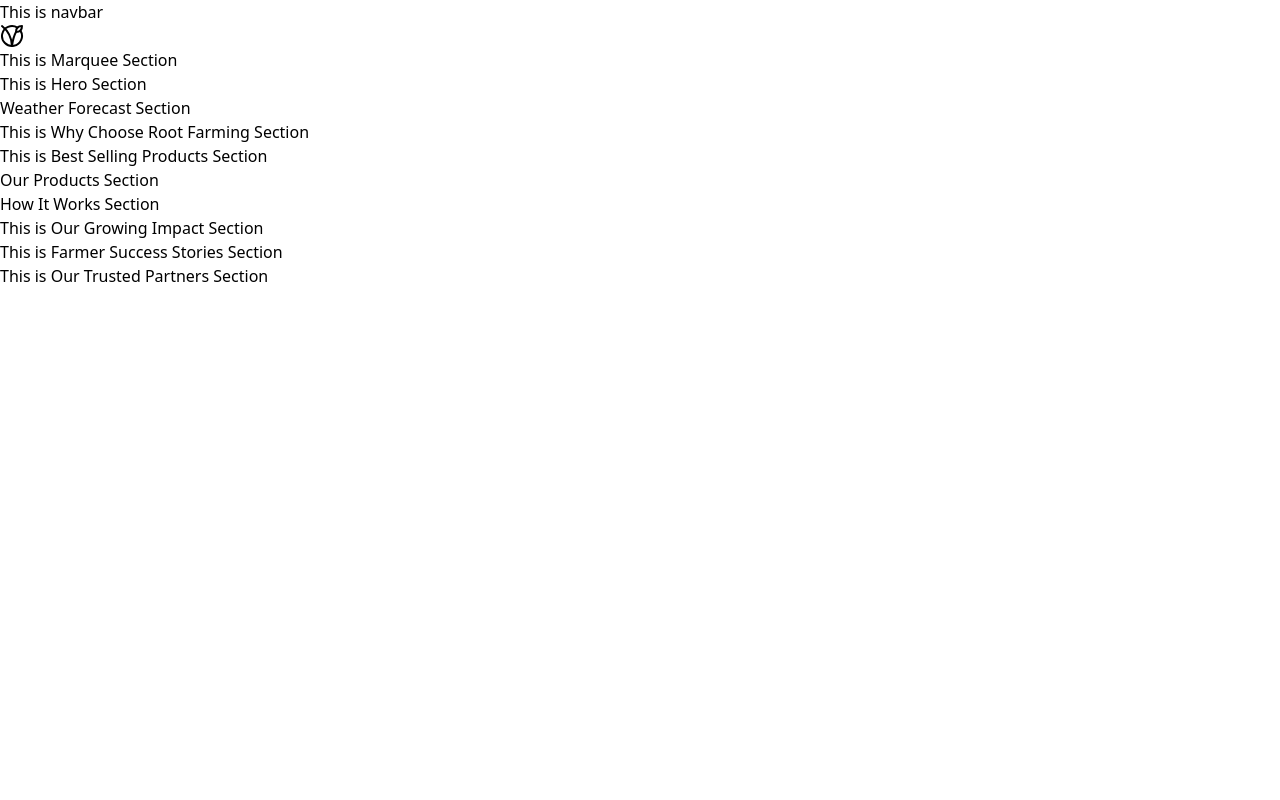
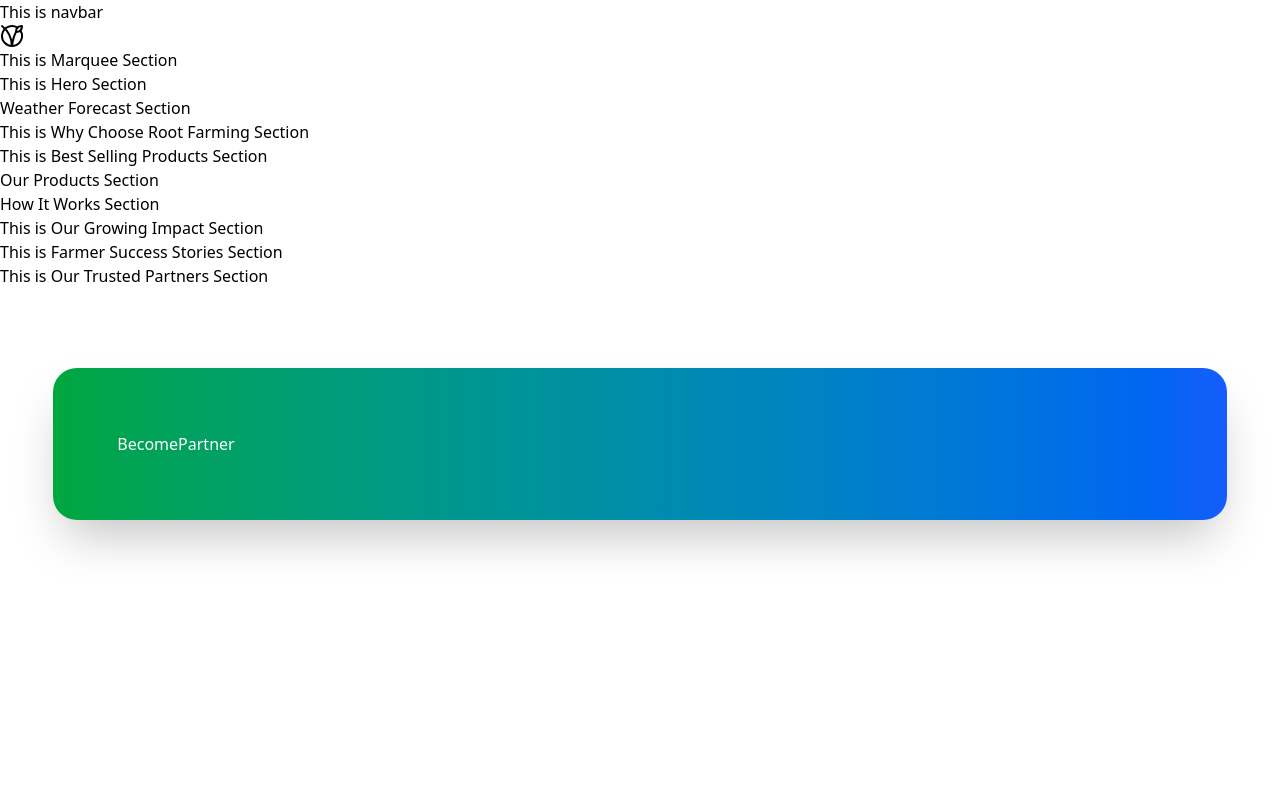
Before and after one commit to Subroto89/root-farming-frontend, a React (Vite) app: page / in a window 1280 px wide. Shown: the top 800 px of the page. Built offline with nearby package versions, Linux system fonts and the light colour scheme.

Commit message:
becomepartner components added

```diff
--- /dev/null
+++ b/src/components/HomePage/BecomePartner.jsx
@@ -0,0 +1,11 @@
+import React from 'react';
+
+const BecomePartner = () => {
+  return (
+    <div className=" max-w-11/12 mx-auto relative bg-gradient-to-r from-green-600 to-blue-600 rounded-3xl shadow-2xl p-10 lg:p-16 text-white my-20 overflow-hidden">
+      BecomePartner
+    </div>
+  );
+};
+
+export default BecomePartner;
--- a/src/pages/HomePage/Home.jsx
+++ b/src/pages/HomePage/Home.jsx
@@ -9,23 +9,24 @@ import HowItWorksSection from '../../components/HomePage/HowItWorksSection';
 import OurGrowingImpactSection from '../../components/HomePage/OurGrowingImpactSection';
 import FarmerSuccessStoriesSection from '../../components/HomePage/FarmerSuccessStoriesSection';
 import OurTrustedPartnersSection from '../../components/HomePage/OurTrustedPartnersSection';
-
+import BecomePartner from '../../components/HomePage/BecomePartner';
 
 const Home = () => {
-    return (
-        <>
-            <MarqueeSection/>
-            <HeroSection/>
-            <WeatherForecastSection/>
-            <WhyChooseRFSection/>
-            <BestSellingProductsSection/>
-            <OurProductsSection/>
-            <HowItWorksSection/>
-            <OurGrowingImpactSection/>
-            <FarmerSuccessStoriesSection/>
-            <OurTrustedPartnersSection/>
-        </>
-    );
+  return (
+    <>
+      <MarqueeSection />
+      <HeroSection />
+      <WeatherForecastSection />
+      <WhyChooseRFSection />
+      <BestSellingProductsSection />
+      <OurProductsSection />
+      <HowItWorksSection />
+      <OurGrowingImpactSection />
+      <FarmerSuccessStoriesSection />
+      <OurTrustedPartnersSection />
+      <BecomePartner />
+    </>
+  );
 };
 
 export default Home;
```
